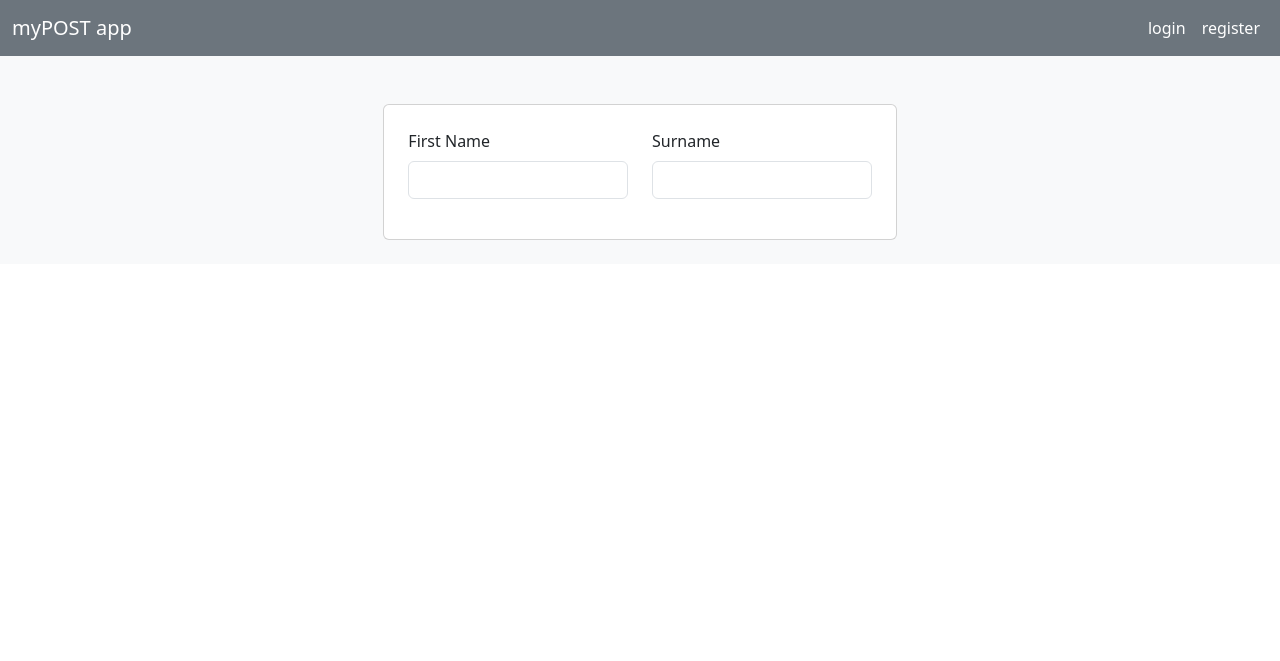
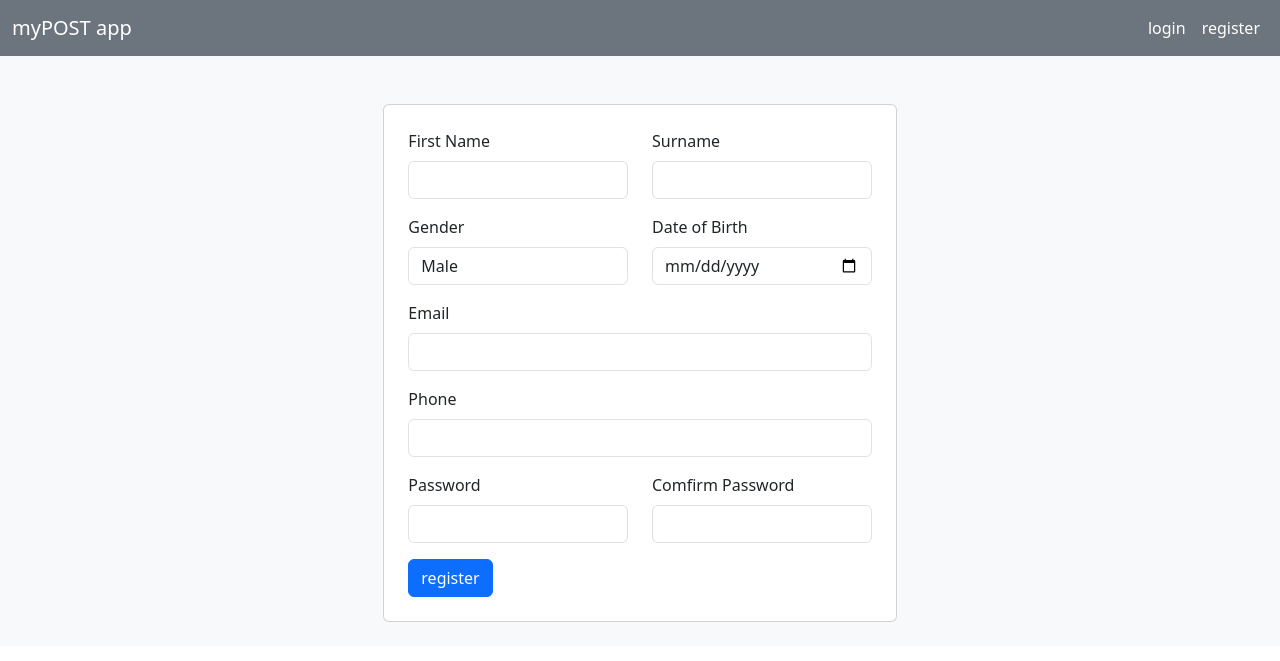
Before and after one commit to Jayzman40/Phi-Group-CSC-212, a PHP site: page /register.php in a window 1280 px wide. Shown: the top 661 px of the page. Run offline with PHP 8.4, Linux system fonts and the light colour scheme; some libraries are stand-ins or nearby versions.

Commit message:
Update register.php

```diff
--- a/register.php
+++ b/register.php
@@ -47,3 +47,64 @@ require('navbar.php');
   </div>
   </div>
   <!-- End of names -->
+
+     <!-- Gender DOB -->
+<div class="row">
+  <div class="col-md-6">
+  <div class="mb-3 align-center ">
+    <label for="gender" class="form-label">Gender</label>
+    <select class="form-control" name="gender" id="gender">
+    <option value="male">Male</option>
+    <option value="female">Female</option>
+    </select>
+  </div>
+  </div>
+  <div class="col-md-6">
+  <div class="mb-3 align-center ">
+    <label for="dob" class="form-label">Date of Birth</label>
+    <input type="date"  name="dob" class="form-control" id="dob" aria-describedby="dob" required>
+  </div>
+  </div>
+  </div>
+  <!-- end of Gender DOB -->
+
+   <!-- email/phone -->
+
+  <div class="mb-3 align-center ">
+    <label for="email" class="form-label">Email</label>
+    <input type="email" name="email" class="form-control" id="fn" aria-describedby="email" required>
+  </div>
+  <div class="mb-3 align-center ">
+    <label for="phone" class="form-label">Phone</label>
+    <input type="tel" name="phone" class="form-control" id="sn" aria-describedby="phone" required>
+  </div>
+  <!-- End of email /phone -->
+
+   <!-- Passwords -->
+ <div class="row">
+  <div class="col-md-6">
+  <div class="mb-3 align-center ">
+    <label for="password" class="form-label">Password</label>
+    <input type="password" name="password" class="form-control" id="password" aria-describedby="password" required>
+  </div>
+  </div>
+  <div class="col-md-6">
+  <div class="mb-3 align-center ">
+    <label for="repassword" class="form-label">Comfirm Password</label>
+    <input type="password" name="repassword" class="form-control" id="repassword" aria-describedby="repassword" required>
+  </div>
+  </div>
+  </div>
+  <!-- End of Passwords -->
+<!-- submit -->
+  <button name="register" class="btn btn-primary">register</button>
+</form>
+</div>
+</div>
+ </div>
+ </div>
+
+
+<script src="dependencies/bootstrap5/js/bootstrap.js"></script>
+</body>
+</html>
```
